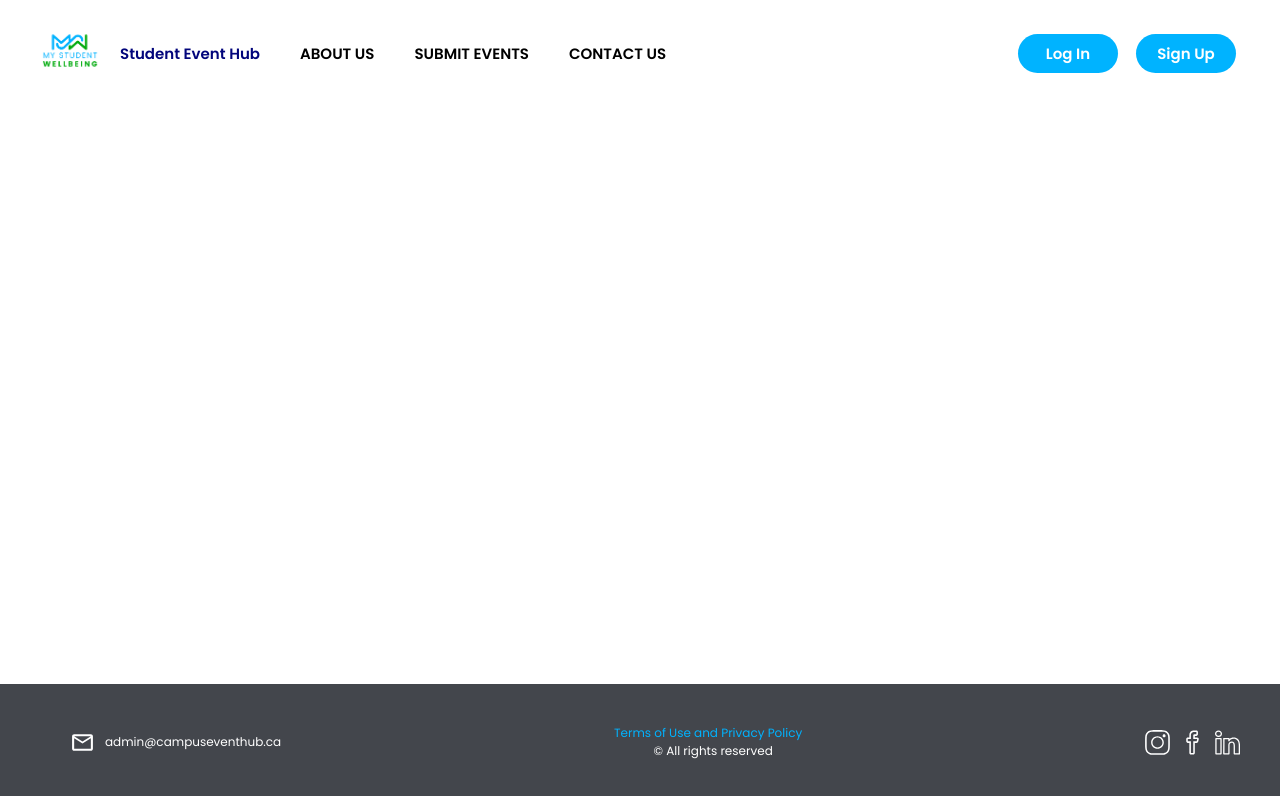
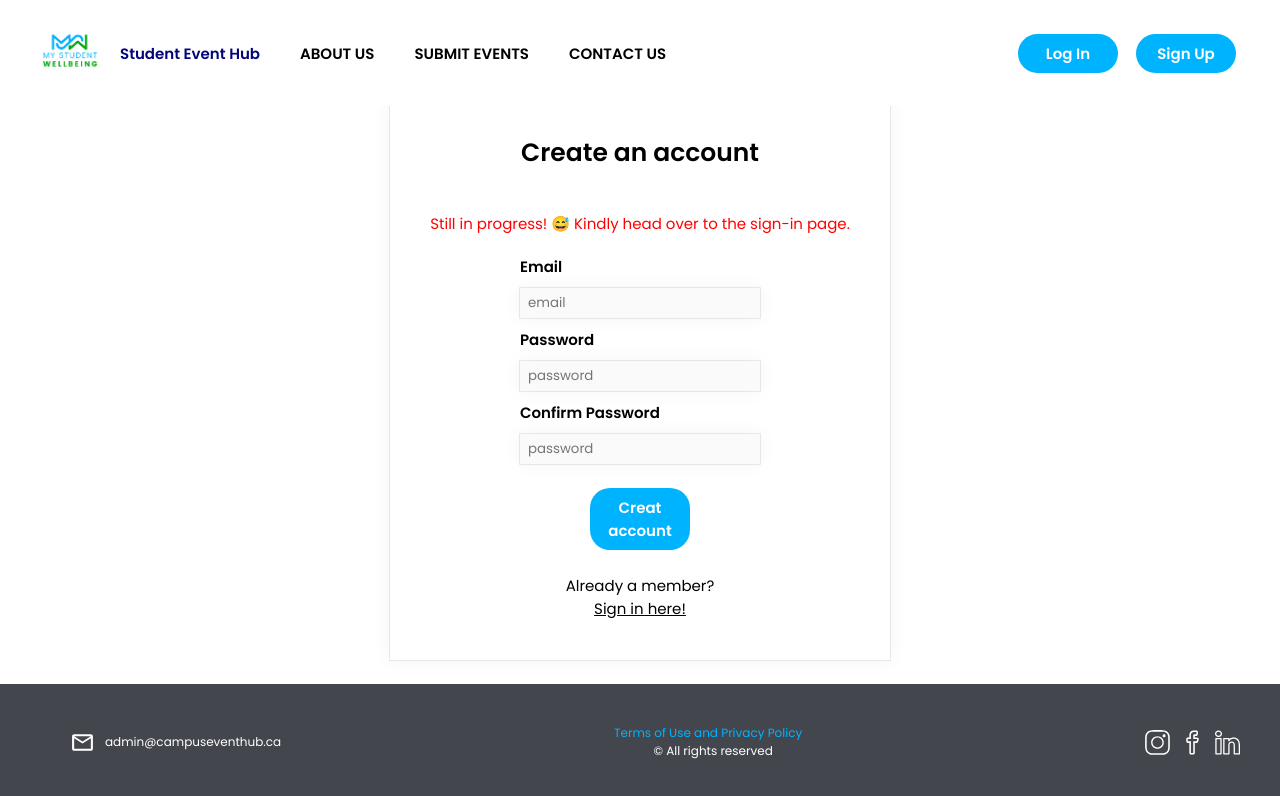
Before and after one commit to mystudentwellbeing/Campus-Event-Hub, a React (Vite) app in the folder frontend/: page /signup in a window 1280 px wide. Shown: the top 796 px of the page. Built offline with nearby package versions, Linux system fonts and the light colour scheme.

Commit message:
Add Login and Signup pages

```diff
--- a/frontend/src/features/authentication/LoginForm.jsx
+++ b/frontend/src/features/authentication/LoginForm.jsx
@@ -54,7 +54,7 @@ const LoginForm = () => {
           value={password}
         />
         {error && <div className={styles.error}>{error}</div>}
-        <Button type="signin">Sign In</Button>
+        <Button type="login">Log In</Button>
         <p>Not a member?</p>
         <Link to="/signup">Sign up here!</Link>
       </div>
--- a/frontend/src/features/authentication/LoginForm.module.css
+++ b/frontend/src/features/authentication/LoginForm.module.css
@@ -0,0 +1,67 @@
+.loginContainer {
+  display: flex;
+  flex-direction: column;
+  align-items: center;
+  justify-content: center;
+  width: 95%;
+  height: auto;
+  margin: auto;
+  padding: 3rem 1rem;
+  box-shadow: 0 0 2rem 0 rgba(0, 0, 0, 0.05), 0 0 0 0.1rem rgba(0, 0, 0, 0.08);
+}
+
+.loginContainer h3 {
+  font-size: 2.5rem;
+  margin-bottom: 2rem;
+}
+
+.loginContainer label {
+  font-size: 1.5rem;
+  font-weight: bold;
+  margin: 1rem 0;
+}
+
+.loginContainer p {
+  font-size: 1.5rem;
+  margin-top: 2rem;
+  align-self: center;
+}
+
+.loginContainer a:link,
+.loginContainer a:visited {
+  color: inherit;
+  align-self: center;
+  font-size: 1.5rem;
+}
+
+.loginContainer a:hover {
+  color: var(--green2);
+}
+
+.inputRow {
+  display: flex;
+  flex-direction: column;
+  align-items: flex-start;
+  justify-content: center;
+  width: 50%;
+  margin: 1rem;
+}
+
+.error {
+  color: red;
+  font-size: 1.2rem;
+  align-self: center;
+  margin-top: 0.5rem;
+}
+
+@media (min-width: 481px) and (max-width: 1023px) {
+  .loginContainer {
+    width: 80%;
+  }
+}
+
+@media (min-width: 1024px) {
+  .loginContainer {
+    width: 50%;
+  }
+}
--- a/frontend/src/features/authentication/SignupForm.jsx
+++ b/frontend/src/features/authentication/SignupForm.jsx
@@ -15,6 +15,8 @@ const SignupForm = () => {
         <Input placeholder="email" disabled />
         <label htmlFor="password">Password</label>
         <Input placeholder="password" disabled />
+        <label htmlFor="passwordConfirm">Confirm Password</label>
+        <Input placeholder="password" disabled type="password" />
         <Button type="signin">Creat account</Button>
         <p>Already a member?</p>
         <Link to="/login">Sign in here!</Link>
--- a/frontend/src/features/authentication/SignupForm.module.css
+++ b/frontend/src/features/authentication/SignupForm.module.css
@@ -0,0 +1,60 @@
+.signupContainer {
+  display: flex;
+  flex-direction: column;
+  align-items: center;
+  justify-content: center;
+  height: auto;
+  width: 95%;
+  margin: auto;
+  padding: 3rem 1rem;
+  box-shadow: 0 0 2rem 0 rgba(0, 0, 0, 0.05), 0 0 0 0.1rem rgba(0, 0, 0, 0.08);
+}
+
+.signupContainer h3 {
+  font-size: 2.5rem;
+  margin-bottom: 2rem;
+}
+
+.signupContainer label {
+  font-size: 1.5rem;
+  font-weight: bold;
+  margin: 1rem 0;
+}
+
+.signupContainer p {
+  font-size: 1.5rem;
+  margin-top: 2rem;
+  align-self: center;
+}
+
+.signupContainer a:link,
+.signupContainer a:visited {
+  color: inherit;
+  align-self: center;
+  font-size: 1.5rem;
+}
+
+.signupContainer a:hover {
+  color: var(--green2);
+}
+
+.inputRow {
+  display: flex;
+  flex-direction: column;
+  align-items: flex-start;
+  justify-content: center;
+  width: 50%;
+  margin: 1rem;
+}
+
+@media (min-width: 481px) and (max-width: 1023px) {
+  .signupContainer {
+    width: 80%;
+  }
+}
+
+@media (min-width: 1024px) {
+  .signupContainer {
+    width: 50%;
+  }
+}
--- a/frontend/src/pages/Signup.jsx
+++ b/frontend/src/pages/Signup.jsx
@@ -1,5 +1,12 @@
+import SignupForm from '../features/authentication/SignupForm';
+import styles from './Signup.module.css';
+
 const Signup = () => {
-  return <div>Signup</div>;
+  return (
+    <div className={styles.signup}>
+      <SignupForm />
+    </div>
+  );
 };
 
 export default Signup;
--- a/frontend/src/pages/Signup.module.css
+++ b/frontend/src/pages/Signup.module.css
@@ -0,0 +1,19 @@
+.signup {
+  display: flex;
+  flex-grow: 1;
+  margin-top: 4rem;
+}
+
+@media (min-width: 481px) and (max-width: 1023px) {
+  .signup {
+    min-width: 60rem;
+    margin-top: 6rem;
+  }
+}
+
+@media (min-width: 1024px) {
+  .signup {
+    min-width: 100rem;
+    margin-top: 8rem;
+  }
+}
--- a/frontend/src/ui/Input.module.css
+++ b/frontend/src/ui/Input.module.css
@@ -10,3 +10,7 @@
 .input:focus {
   outline: none;
 }
+
+.password {
+  margin-bottom: 2rem;
+}
```
